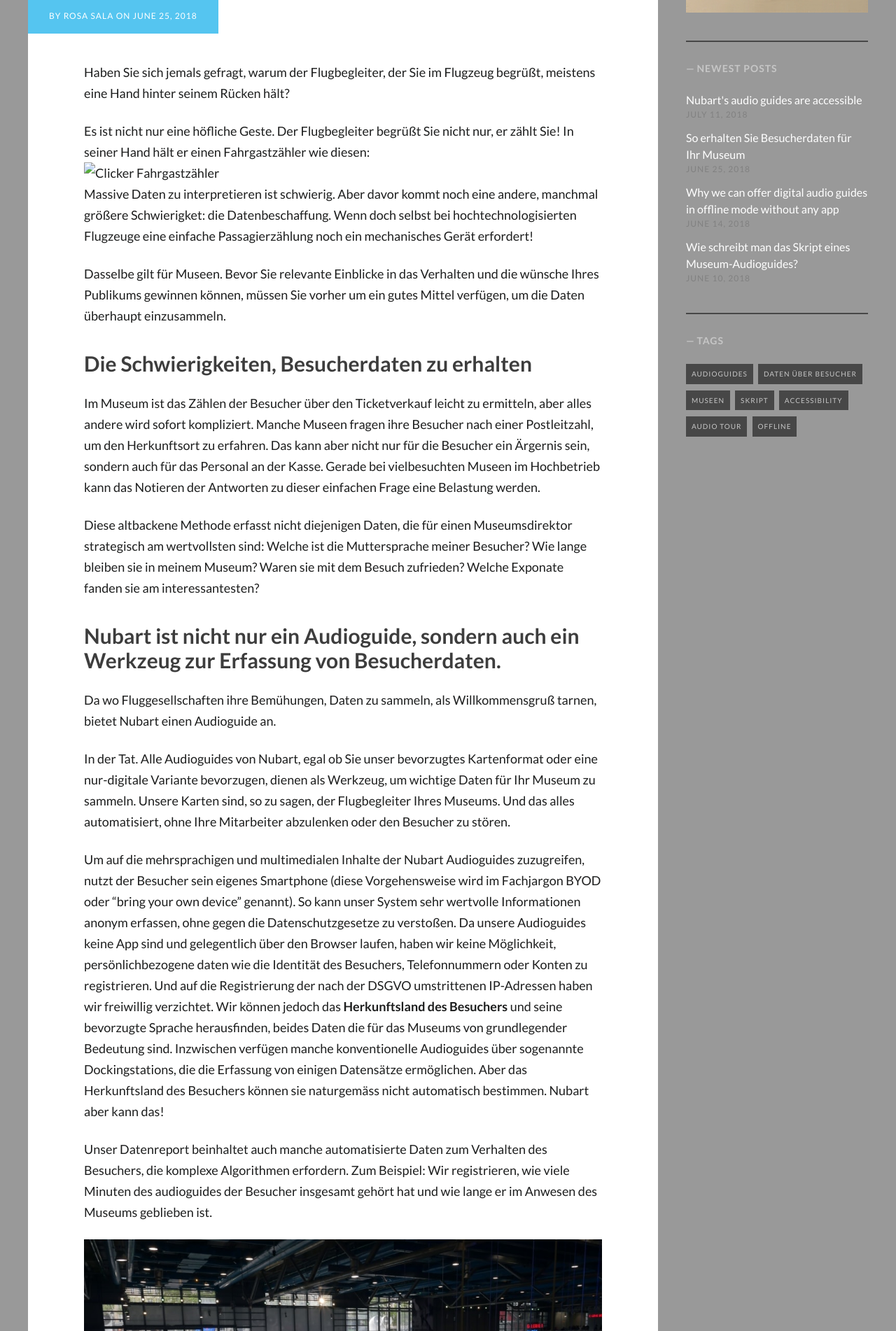
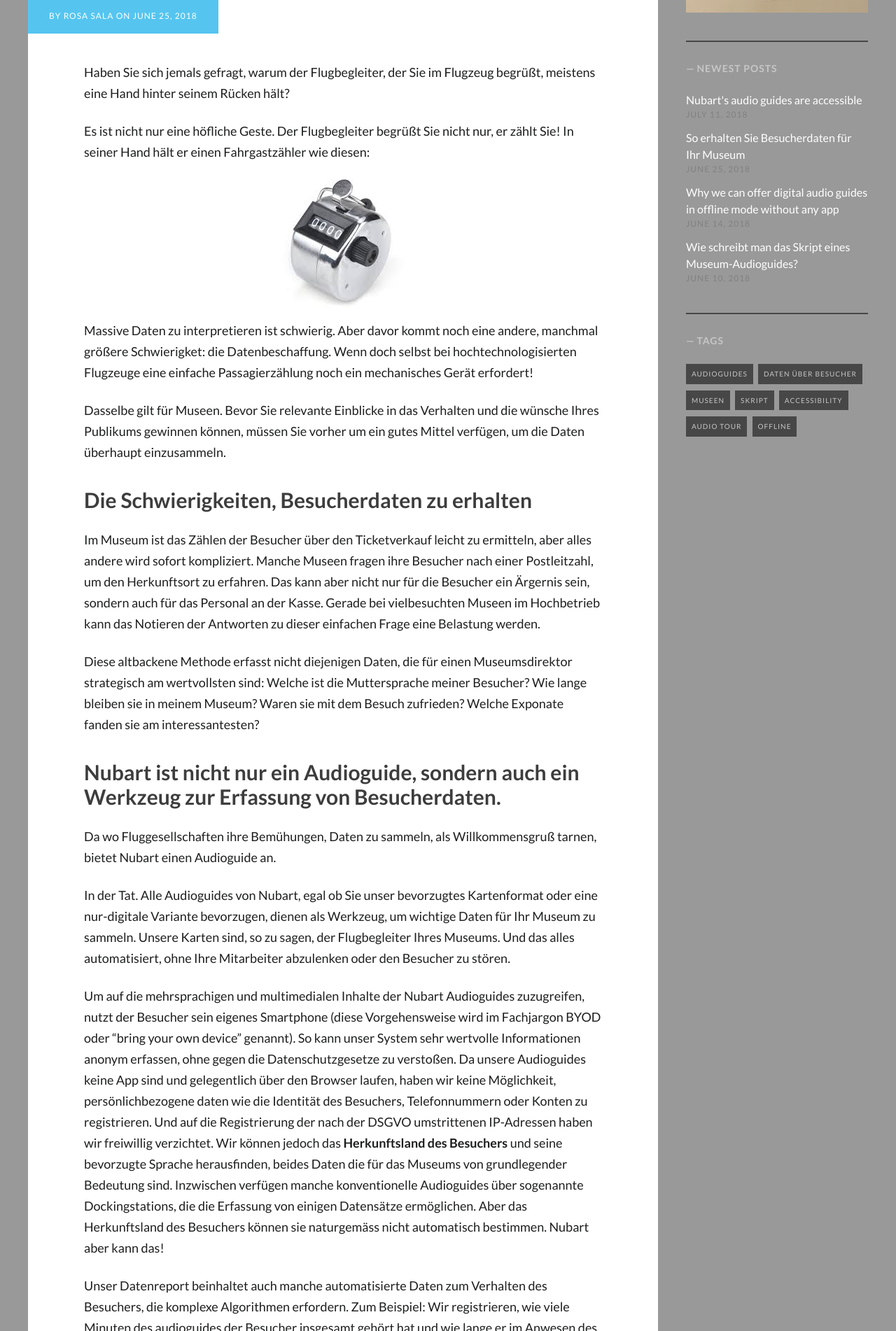
Before and after one commit to nubart/blog-de, a Jekyll site: the page built from _posts/2018-06-25-museum-wie-kann-man-daten-besucher-erhalten.md, in a window 1280 px wide. Shown: the part 872-2774 px from the top of the page at 70% size. Built offline with Jekyll 4.4.1, drawn with Linux system fonts in a browser that asks for light colours; some web fonts are replaced; comment, search, counter and statistics services are not loaded.

Commit message:
Blog DE zweiter Post

```diff
--- a/_posts/2018-06-25-museum-wie-kann-man-daten-besucher-erhalten.md
+++ b/_posts/2018-06-25-museum-wie-kann-man-daten-besucher-erhalten.md
@@ -16,7 +16,7 @@ tags: [Daten über Besucher, Museen]
 Haben Sie sich jemals gefragt, warum der Flugbegleiter, der Sie im Flugzeug begrüßt, meistens eine Hand hinter seinem Rücken hält?
 
 Es ist nicht nur eine höfliche Geste. Der Flugbegleiter begrüßt Sie nicht nur, er zählt Sie! In seiner Hand hält er einen Fahrgastzähler wie diesen:
-![Clicker Fahrgastzähler]({{site.baseurl}}}/images/posts/passanger-counter2.jpg){: .center-image }
+![Clicker Fahrgastzähler]({{site.baseurl}}/images/posts/passanger-counter2.jpg){: .center-image }
 Massive Daten zu interpretieren ist schwierig. Aber davor kommt noch eine andere, manchmal größere Schwierigket: die Datenbeschaffung. Wenn doch selbst bei hochtechnologisierten Flugzeuge eine einfache Passagierzählung noch ein mechanisches Gerät erfordert!
 
 Dasselbe gilt für Museen. Bevor Sie relevante Einblicke in das Verhalten und die wünsche Ihres Publikums gewinnen können, müssen Sie vorher um ein gutes Mittel verfügen, um die Daten überhaupt einzusammeln.
```
